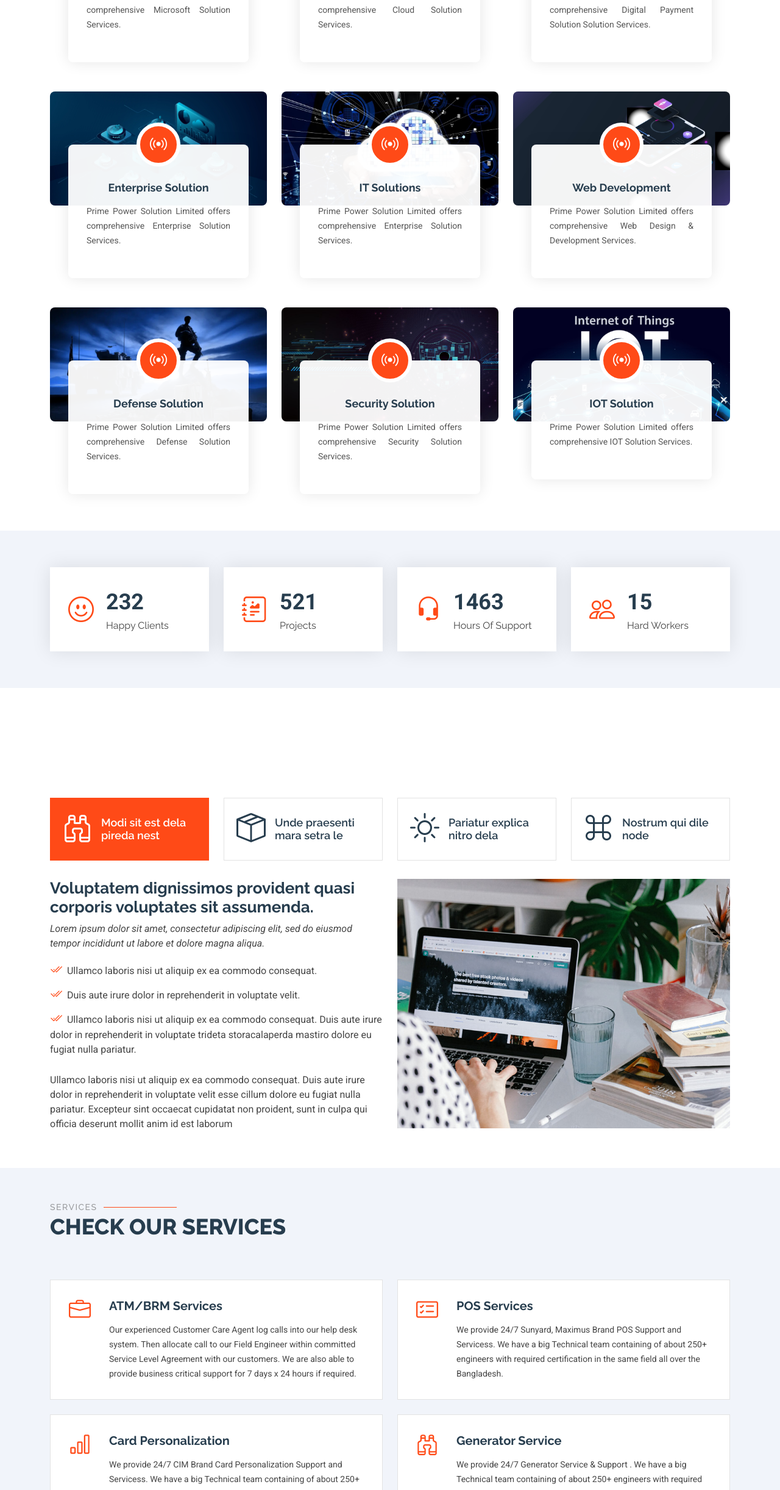
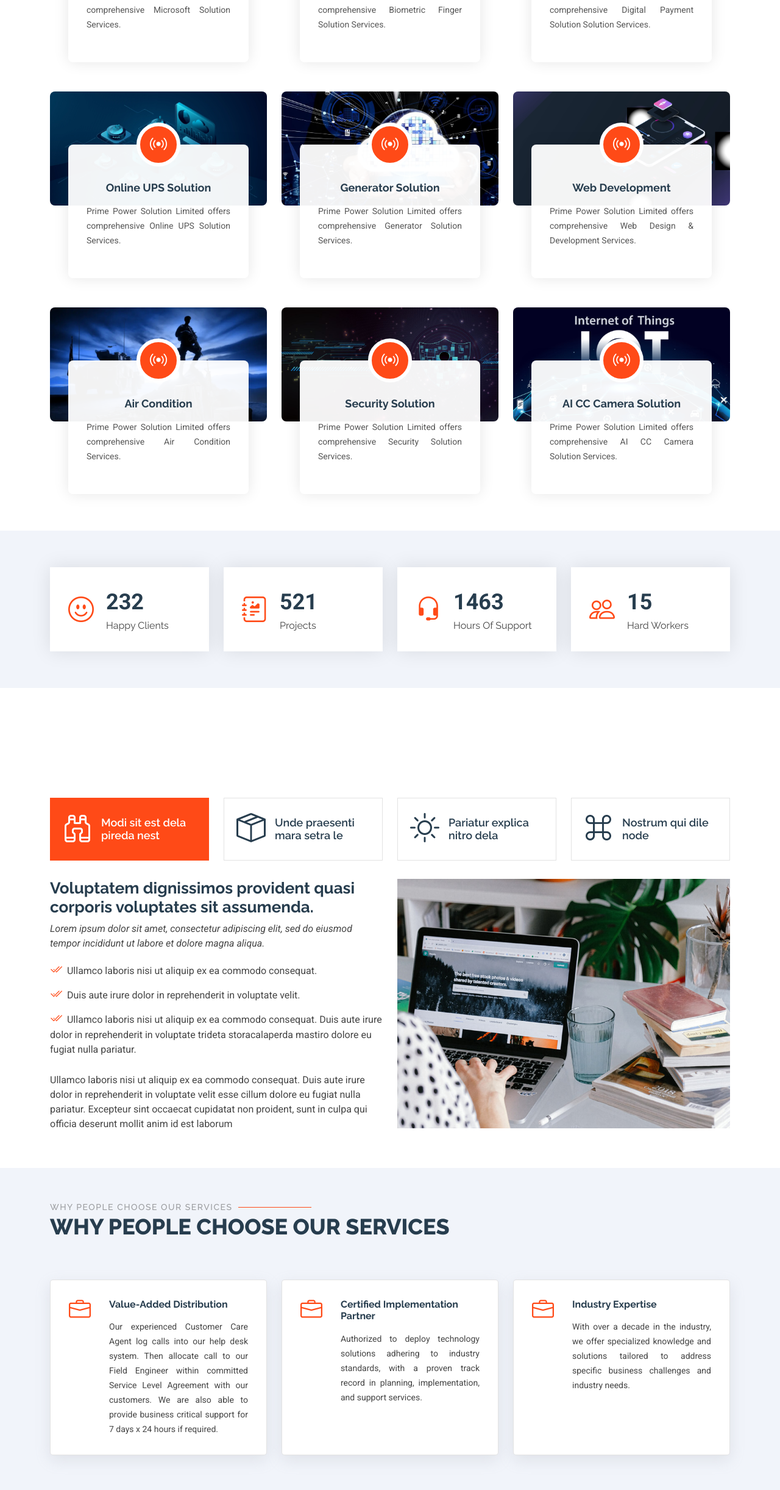
Before and after one commit to ruku24/prime, a plain HTML site: page index.html in a window 1280 px wide. Shown: the part 1926-4369 px from the top of the page at 61% size. Drawn offline with Linux system fonts and the light colour scheme.

Commit message:
why choose add

```diff
--- a/assets/css/main.css
+++ b/assets/css/main.css
@@ -1303,6 +1303,8 @@ section,
   padding: 30px;
   border: 1px solid color-mix(in srgb, var(--default-color), transparent 85%);
   transition: 0.3s;
+  box-shadow: rgba(149, 157, 165, 0.2) 0px 8px 24px;
+  border-radius: 5px;
 }
 
 .services-2 .service-item .icon {
@@ -1315,7 +1317,7 @@ section,
 .services-2 .service-item .title {
   font-weight: 700;
   margin-bottom: 15px;
-  font-size: 20px;
+  font-size: 16px;
 }
 
 .services-2 .service-item .title a {
@@ -1326,6 +1328,7 @@ section,
   line-height: 24px;
   font-size: 14px;
   margin: 0;
+  text-align: justify;
 }
 
 .services-2 .service-item:hover {
--- a/index.html
+++ b/index.html
@@ -160,9 +160,9 @@
                   <i class="bi bi-broadcast"></i>
                 </div>
                 <a href="service-details.html" class="stretched-link">
-                  <h3>Cloud Solution</h3>
+                  <h3>Biometric Finger Solution</h3>
                 </a>
-                <p class="solution_d">Prime Power Solution Limited offers comprehensive Cloud Solution Services.</p>
+                <p class="solution_d">Prime Power Solution Limited offers comprehensive Biometric Finger Solution Services.</p>
               </div>
             </div>
           </div><!-- End Service Item -->
@@ -195,9 +195,9 @@
                   <i class="bi bi-broadcast"></i>
                 </div>
                 <a href="service-details.html" class="stretched-link">
-                  <h3>Enterprise Solution</h3>
+                  <h3>Online UPS Solution</h3>
                 </a>
-                <p class="solution_d">Prime Power Solution Limited offers comprehensive Enterprise Solution Services.</p>
+                <p class="solution_d">Prime Power Solution Limited offers comprehensive Online UPS Solution Services.</p>
               </div>
             </div>
           </div>
@@ -212,9 +212,9 @@
                   <i class="bi bi-broadcast"></i>
                 </div>
                 <a href="service-details.html" class="stretched-link">
-                  <h3>IT Solutions</h3>
+                  <h3>Generator Solution</h3>
                 </a>
-                <p class="solution_d">Prime Power Solution Limited offers comprehensive Enterprise Solution Services.</p>
+                <p class="solution_d">Prime Power Solution Limited offers comprehensive Generator Solution Services.</p>
               </div>
             </div>
           </div>
@@ -246,9 +246,9 @@
                   <i class="bi bi-broadcast"></i>
                 </div>
                 <a href="service-details.html" class="stretched-link">
-                  <h3>Defense Solution</h3>
+                  <h3>Air Condition</h3>
                 </a>
-                <p class="solution_d">Prime Power Solution Limited offers comprehensive Defense Solution Services.</p>
+                <p class="solution_d">Prime Power Solution Limited offers comprehensive Air Condition Services.</p>
               </div>
             </div>
           </div>
@@ -280,9 +280,9 @@
                   <i class="bi bi-broadcast"></i>
                 </div>
                 <a href="service-details.html" class="stretched-link">
-                  <h3>IOT Solution</h3>
+                  <h3>AI CC Camera Solution</h3>
                 </a>
-                <p class="solution_d">Prime Power Solution Limited offers comprehensive IOT Solution Services.</p>
+                <p class="solution_d">Prime Power Solution Limited offers comprehensive AI CC Camera Solution Services.</p>
               </div>
             </div>
           </div>
@@ -499,84 +499,54 @@
 
     </section><!-- /Features Section -->
 
-    <!-- Services 2 Section -->
+    <!-- why choose us Section -->
     <section id="services-2" class="services-2 section light-background">
 
       <!-- Section Title -->
       <div class="container section-title" data-aos="fade-up">
-        <h2>Services</h2>
-        <p>CHECK OUR SERVICES</p>
+        <h2>Why People Choose Our Services</h2>
+        <p>Why People Choose Our Services</p>
       </div><!-- End Section Title -->
 
       <div class="container">
 
         <div class="row gy-4">
 
-          <div class="col-md-6" data-aos="fade-up" data-aos-delay="100">
-            <div class="service-item d-flex position-relative h-100">
+          <div class="col-md-4" data-aos="fade-up" data-aos-delay="100">
+            <div class="service-item d-flex position-relative h-100 ">
               <i class="bi bi-briefcase icon flex-shrink-0"></i>
               <div>
-                <h4 class="title"><a href="#" class="stretched-link">ATM/BRM Services</a></h4>
+                <h5 class="title"><a href="#" class="stretched-link">Value-Added Distribution</a></h5>
                 <p class="description">Our experienced Customer Care Agent log calls into our help desk system. Then allocate call to our Field Engineer within committed Service Level Agreement with our customers. We are also able to provide business critical support for 7 days x 24 hours if required.</p>
               </div>
             </div>
           </div><!-- End Service Item -->
-
-          <div class="col-md-6" data-aos="fade-up" data-aos-delay="200">
-            <div class="service-item d-flex position-relative h-100">
-              <i class="bi bi-card-checklist icon flex-shrink-0"></i>
+          <div class="col-md-4" data-aos="fade-up" data-aos-delay="100">
+            <div class="service-item d-flex position-relative h-100 ">
+              <i class="bi bi-briefcase icon flex-shrink-0"></i>
               <div>
-                <h4 class="title"><a href="#" class="stretched-link">POS Services</a></h4>
-                <p class="description">We provide 24/7 Sunyard, Maximus Brand POS Support and Servicess. We have a big Technical team containing of about 250+ engineers with required certification in the same field all over the Bangladesh.</p>
+                <h5 class="title"><a href="#" class="stretched-link">Certified Implementation Partner</a></h5>
+                <p class="description">Authorized to deploy technology solutions adhering to industry standards, with a proven track record in planning, implementation, and support services.</p>
+              </div>
+            </div>
+          </div><!-- End Service Item -->
+          <div class="col-md-4" data-aos="fade-up" data-aos-delay="100">
+            <div class="service-item d-flex position-relative h-100 ">
+              <i class="bi bi-briefcase icon flex-shrink-0"></i>
+              <div>
+                <h5 class="title"><a href="#" class="stretched-link">Industry Expertise</a></h5>
+                <p class="description">With over a decade in the industry, we offer specialized knowledge and solutions tailored to address specific business challenges and industry needs.</p>
               </div>
             </div>
           </div><!-- End Service Item -->
 
-          <div class="col-md-6" data-aos="fade-up" data-aos-delay="300">
-            <div class="service-item d-flex position-relative h-100">
-              <i class="bi bi-bar-chart icon flex-shrink-0"></i>
-              <div>
-                <h4 class="title"><a href="#" class="stretched-link">Card Personalization</a></h4>
-                <p class="description">We provide 24/7 CIM Brand Card Personalization Support and Servicess. We have a big Technical team containing of about 250+ engineers with required certification in the same field all over the Bangladesh</p>
-              </div>
-            </div>
-          </div><!-- End Service Item -->
 
-          <div class="col-md-6" data-aos="fade-up" data-aos-delay="400">
-            <div class="service-item d-flex position-relative h-100">
-              <i class="bi bi-binoculars icon flex-shrink-0"></i>
-              <div>
-                <h4 class="title"><a href="#" class="stretched-link">Generator Service</a></h4>
-                <p class="description">We provide 24/7 Generator Service & Support . We have a big Technical team containing of about 250+ engineers with required certification in the same field all over the Bangladesh</p>
-              </div>
-            </div>
-          </div><!-- End Service Item -->
-
-          <div class="col-md-6" data-aos="fade-up" data-aos-delay="500">
-            <div class="service-item d-flex position-relative h-100">
-              <i class="bi bi-brightness-high icon flex-shrink-0"></i>
-              <div>
-                <h4 class="title"><a href="#" class="stretched-link">UPS Service</a></h4>
-                <p class="description">We provide 24/7 UPS Service & Support . We have a big Technical team containing of about 250+ engineers with required certification in the same field all over the Bangladesh</p>
-              </div>
-            </div>
-          </div><!-- End Service Item -->
-
-          <div class="col-md-6" data-aos="fade-up" data-aos-delay="600">
-            <div class="service-item d-flex position-relative h-100">
-              <i class="bi bi-calendar4-week icon flex-shrink-0"></i>
-              <div>
-                <h4 class="title"><a href="#" class="stretched-link">CCTV Service</a></h4>
-                <p class="description">We provide 24/7 CCTV Service Service & Support . We have a big Technical team containing of about 250+ engineers with required certification in the same field all over the Bangladesh</p>
-              </div>
-            </div>
-          </div><!-- End Service Item -->
 
         </div>
 
       </div>
 
-    </section><!-- /Services 2 Section -->
+    </section><!-- /why choose us  Section end -->
 
     <!-- Testimonials Section -->
     <section id="testimonials" class="testimonials section dark-background">
@@ -1094,10 +1064,10 @@
           <div class="footer-contact pt-3">
 
 
-            <p class="mt-3"><strong>Phone:</strong> <span>+8801711633635</span></p>
-            <p><strong>Email:</strong> <span>business@primebd.net</span></p>
-            <p class="mt-3"><strong>Address:</strong> <span>Shamoly, Muhammadpur
-              Dhaka-1207. Bangladesh</span></p>
+            <p class="mt-2"><strong>Phone:</strong> <span>+8801711633635</span></p>
+            <p class="mt-2"><strong>Email:</strong> <span>business@primebd.net</span></p>
+            <p class="mt-2"><strong>Address:</strong> <span>Shamoly, Muhammadpur
+              Dhaka-1207</span></p>
           </div>
           <div class="social-links d-flex mt-4">
             <a href=""><i class="bi bi-twitter-x"></i></a>
@@ -1119,13 +1089,13 @@
         </div>
 
         <div class="col-lg-2 col-md-3 footer-links">
-          <h4>Our Services</h4>
+          <h4>Our Solution</h4>
           <ul>
-            <li><i class="bi bi-chevron-right"></i> <a href="#">Web Design</a></li>
-            <li><i class="bi bi-chevron-right"></i> <a href="#">Web Development</a></li>
-            <li><i class="bi bi-chevron-right"></i> <a href="#">Product Management</a></li>
-            <li><i class="bi bi-chevron-right"></i> <a href="#">Marketing</a></li>
-            <li><i class="bi bi-chevron-right"></i> <a href="#">Graphic Design</a></li>
+            <li><i class="bi bi-chevron-right"></i> <a href="#">Modern Enterprise Solution</a></li>
+            <li><i class="bi bi-chevron-right"></i> <a href="#">Cloud Solution</a></li>
+            <li><i class="bi bi-chevron-right"></i> <a href="#">Digital Payment </a></li>
+            <li><i class="bi bi-chevron-right"></i> <a href="#">Enterprise Solution</a></li>
+            <li><i class="bi bi-chevron-right"></i> <a href="#">IT Solution</a></li>
           </ul>
         </div>
 
```
Also changed, not shown: assets/img/fe-2-1.svg (added).
